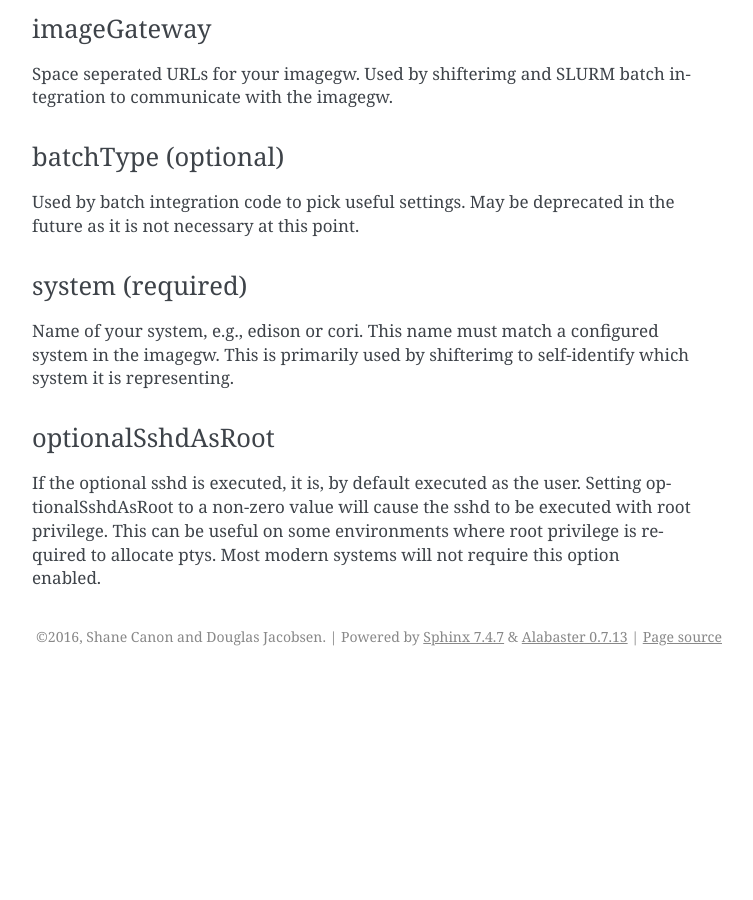
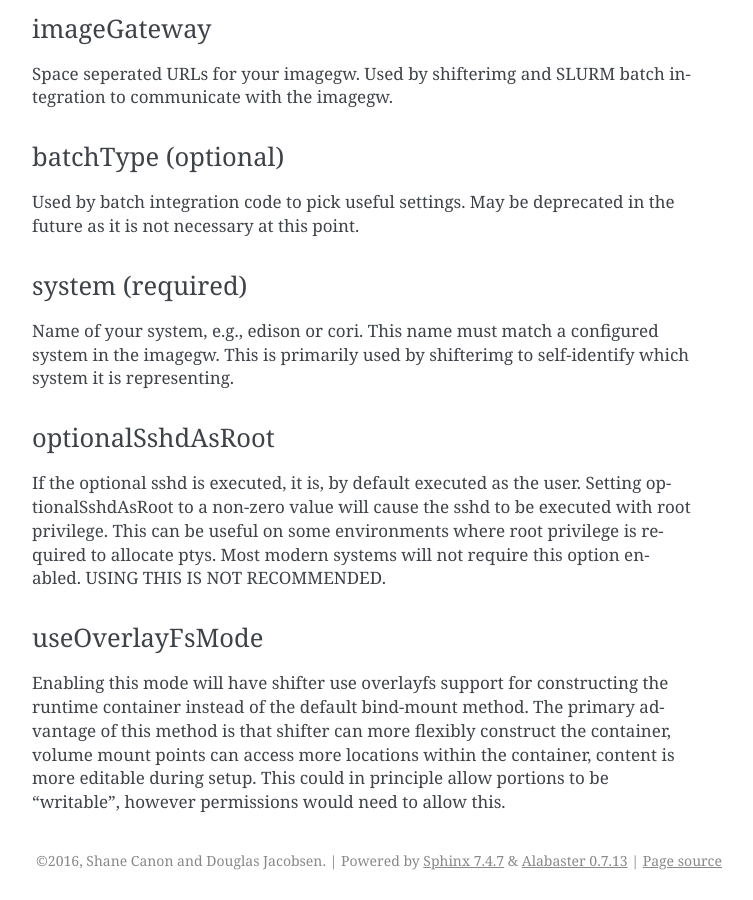
Before and after one commit to NERSC/shifter, a Sphinx documentation site: the page built from doc/config/udiRoot.conf.rst, in a window 1280 px wide and 900 px high, scrolled down 5859 px. Shown: the whole window, without its empty margins (388-1141 px from the left). Built offline with Sphinx 7.4.7, drawn with Linux system fonts in a browser that asks for light colours; before the commit the page ends 6535 px from its top, so only the background shows below that.

Commit message:
add overlay flag to udiRoot.conf

```diff
--- a/doc/config/udiRoot.conf.rst
+++ b/doc/config/udiRoot.conf.rst
@@ -269,4 +269,13 @@ If the optional sshd is executed, it is, by default executed as the user.
 Setting optionalSshdAsRoot to a non-zero value will cause the sshd to be
 executed with root privilege.  This can be useful on some environments where
 root privilege is required to allocate ptys.  Most modern systems will not
-require this option enabled.
+require this option enabled. USING THIS IS NOT RECOMMENDED.
+
+useOverlayFsMode
+----------------
+Enabling this mode will have shifter use overlayfs support for constructing
+the runtime container instead of the default bind-mount method.  The primary
+advantage of this method is that shifter can more flexibly construct the
+container, volume mount points can access more locations within the container,
+content is more editable during setup.  This could in principle allow portions
+to be "writable", however permissions would need to allow this.
```
Also changed, not shown: 3 other files.
